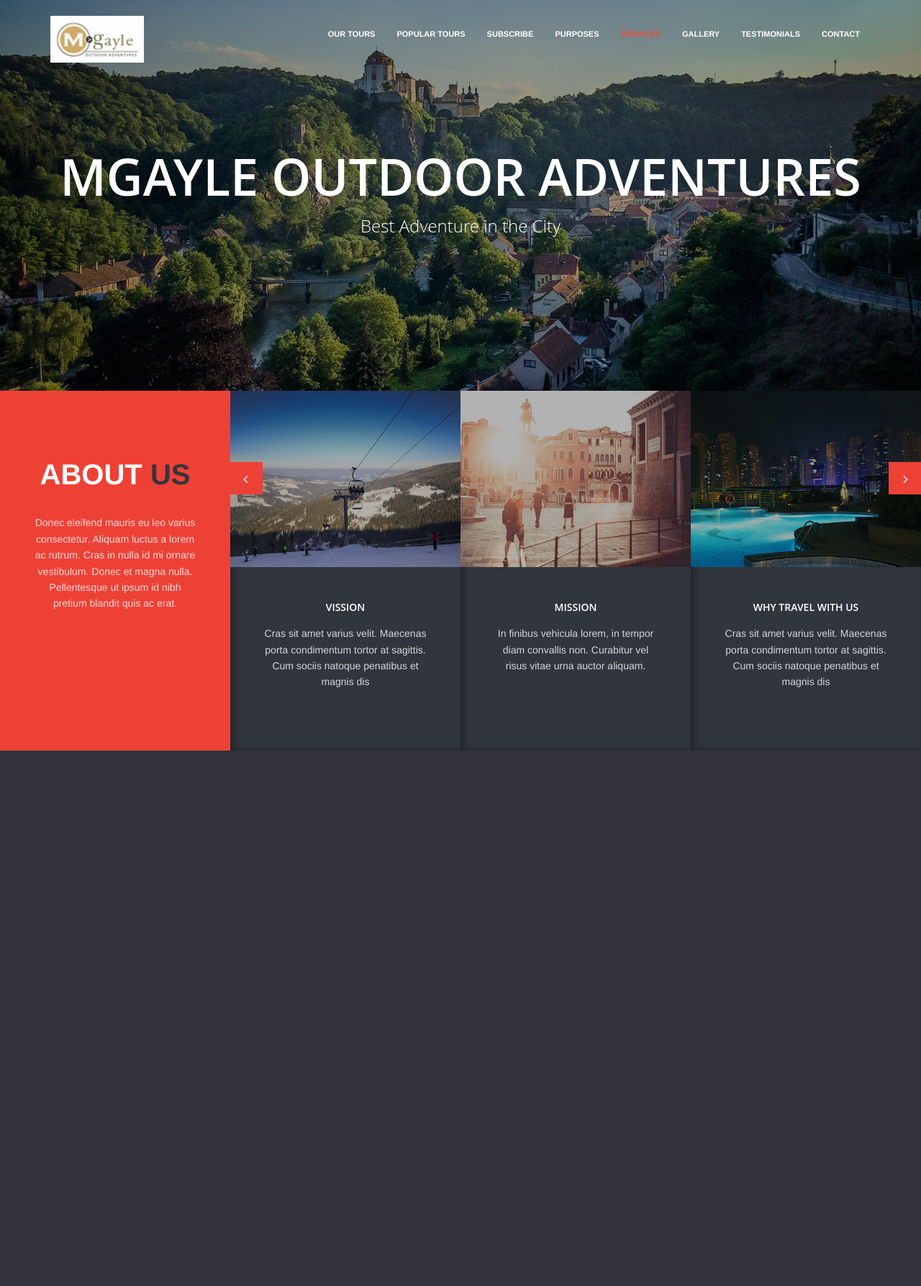
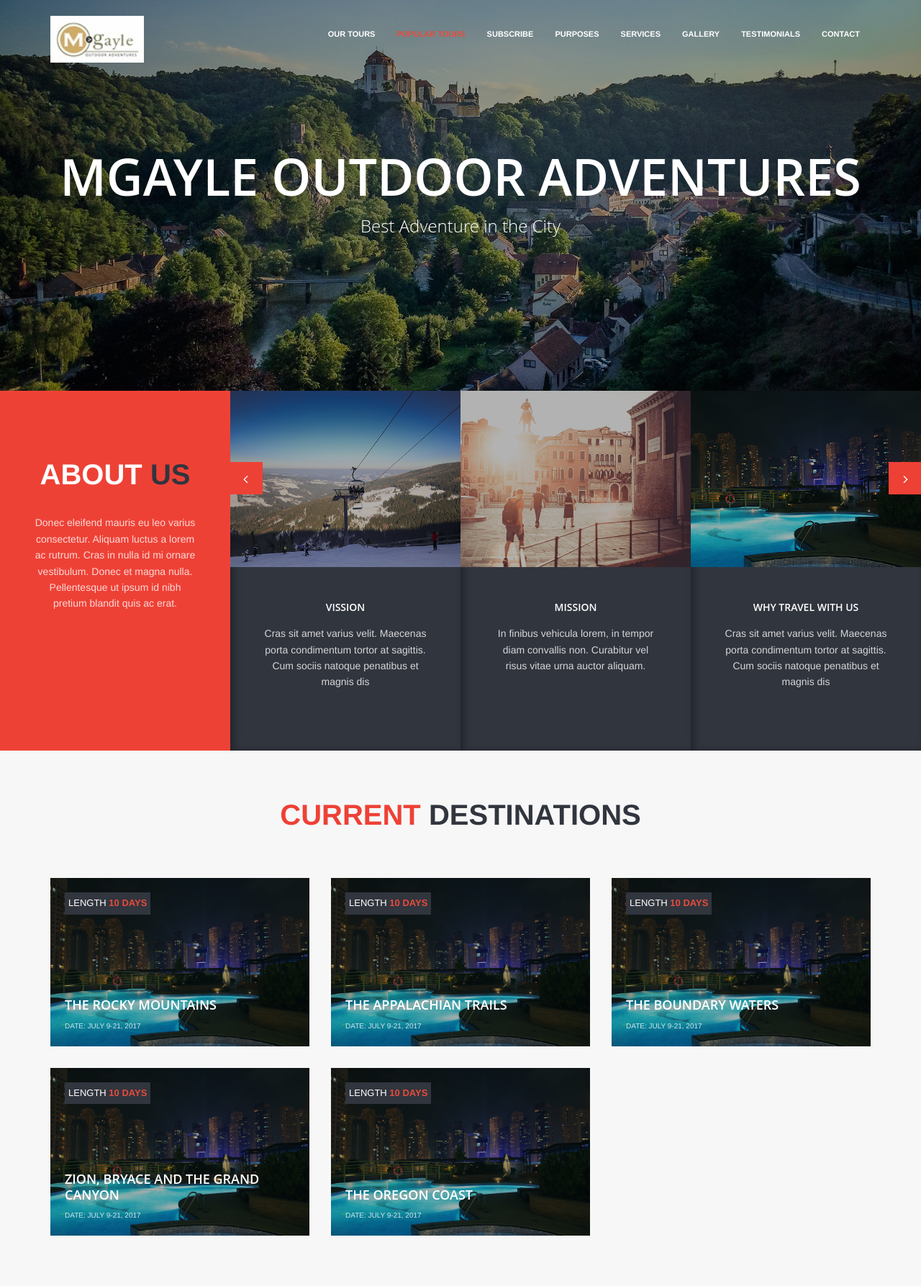
Before and after one commit to al-alamin/MGayle, a Django app: page / in a window 1280 px wide. Shown: the whole page at 72% size. Before the commit the page ends 1043 px from the top, so only its background shows below. Run offline with Django 3.2, Linux system fonts and the light colour scheme; some libraries are stand-ins or nearby versions.

Commit message:
added current tours

```diff
--- /dev/null
+++ b/mgayle/home/templates/home/current_tours.html
@@ -0,0 +1,108 @@
+{% load staticfiles %}
+
+<!-- Popular Tours Section -->
+<div class="popular-tours text-center g-heading-v8" id="Popular-Tours">
+    <div class="container content">
+        <br>
+
+        <h2 class="h2"><strong>Current</strong> Destinations</h2>
+ <br>
+        <div class="row text-left">
+            <!-- Item 1 -->
+            <div class="col-md-4 col-xs-6 col-2xs-12 g-mb-30">
+                <div class="popular-tours-item">
+                    <div class="img-wrapper img-wrapper--shadow"><img
+                            src="{% static 'unify_assets/img-temp/interesting/picjumbo.com_IMG_6358.jpg' %}" alt="ALT"
+                            class="img-responsive"></div>
+                    <div class="popular-tours-item-info">
+                        <div class="popular-tours-item-info-price">Length <strong>10 Days</strong></div>
+                        <div class="popular-tours-item-info-inner">
+                            <h3>The Rocky Mountains</h3>
+
+                            <p>Date: July 9-21, 2017</p>
+                        </div>
+                    </div>
+                    <a href="#" class="popular-tours-item__more">More</a>
+                </div>
+            </div>
+            <!-- End Item 1 -->
+
+            <!-- Item 2 -->
+            <div class="col-md-4 col-xs-6 col-2xs-12 g-mb-30">
+                <div class="popular-tours-item">
+                    <div class="img-wrapper img-wrapper--shadow"><img
+                            src="{% static 'unify_assets/img-temp/interesting/picjumbo.com_IMG_6358.jpg' %}" alt="ALT"
+                            class="img-responsive"></div>
+                    <div class="popular-tours-item-info">
+                        <div class="popular-tours-item-info-price">Length <strong>10 Days</strong></div>
+                        <div class="popular-tours-item-info-inner">
+                            <h3>The Appalachian Trails</h3>
+                            <p>Date: July 9-21, 2017</p>
+                        </div>
+                    </div>
+                    <a href="#" class="popular-tours-item__more">More</a>
+                </div>
+            </div>
+            <!-- End Item 2 -->
+
+            <!-- Item 3 -->
+            <div class="col-md-4 col-xs-6 col-2xs-12 g-mb-30">
+                <div class="popular-tours-item">
+                    <div class="img-wrapper img-wrapper--shadow"><img
+                            src="{% static 'unify_assets/img-temp/interesting/picjumbo.com_IMG_6358.jpg' %}" alt="ALT"
+                            class="img-responsive"></div>
+                    <div class="popular-tours-item-info">
+                        <div class="popular-tours-item-info-price">Length <strong>10 Days</strong></div>
+                        <div class="popular-tours-item-info-inner">
+                            <h3>The Boundary Waters</h3>
+                            <p>Date: July 9-21, 2017</p>
+                        </div>
+                    </div>
+                    <a href="#" class="popular-tours-item__more">More</a>
+                </div>
+            </div>
+            <!-- End Item 3 -->
+
+            <!-- Item 4 -->
+            <div class="col-md-4 col-xs-6 col-2xs-12 g-mb-30">
+                <div class="popular-tours-item">
+                    <div class="img-wrapper img-wrapper--shadow"><img
+                            src="{% static 'unify_assets/img-temp/interesting/picjumbo.com_IMG_6358.jpg' %}" alt="ALT"
+                            class="img-responsive"></div>
+                    <div class="popular-tours-item-info">
+                        <div class="popular-tours-item-info-price">Length <strong>10 Days</strong></div>
+                        <div class="popular-tours-item-info-inner">
+                            <h3>Zion, Bryace and the Grand Canyon</h3>
+                            <p>Date: July 9-21, 2017</p>
+                        </div>
+                    </div>
+                    <a href="#" class="popular-tours-item__more">More</a>
+                </div>
+            </div>
+            <!-- End Item 4 -->
+
+            <!-- Item 5 -->
+            <div class="col-md-4 col-xs-6 col-2xs-12 g-mb-30">
+                <div class="popular-tours-item">
+                    <div class="img-wrapper img-wrapper--shadow"><img
+                            src="{% static 'unify_assets/img-temp/interesting/picjumbo.com_IMG_6358.jpg' %}" alt="ALT"
+                            class="img-responsive"></div>
+                    <div class="popular-tours-item-info">
+                        <div class="popular-tours-item-info-price">Length <strong>10 Days</strong></div>
+                        <div class="popular-tours-item-info-inner">
+                            <h3>The Oregon Coast</h3>
+
+                            <p>Date: July 9-21, 2017</p>
+                        </div>
+                    </div>
+                    <a href="#" class="popular-tours-item__more">More</a>
+                </div>
+            </div>
+            <!-- End Item 5 -->
+
+            <!-- Item 6 -->
+            <!-- End Item 6 -->
+        </div>
+    </div>
+</div>
+<!-- End Popular Tours Section -->
--- a/mgayle/home/templates/home/home.html
+++ b/mgayle/home/templates/home/home.html
@@ -3,4 +3,7 @@
 {% block content %}
     {% include 'home/top_banner.html' %}
     {% include 'home/about-us.html' %}
+    <div class="bg-color-light">
+    {% include 'home/current_tours.html' %}
+    </div>
 {% endblock %}
```
